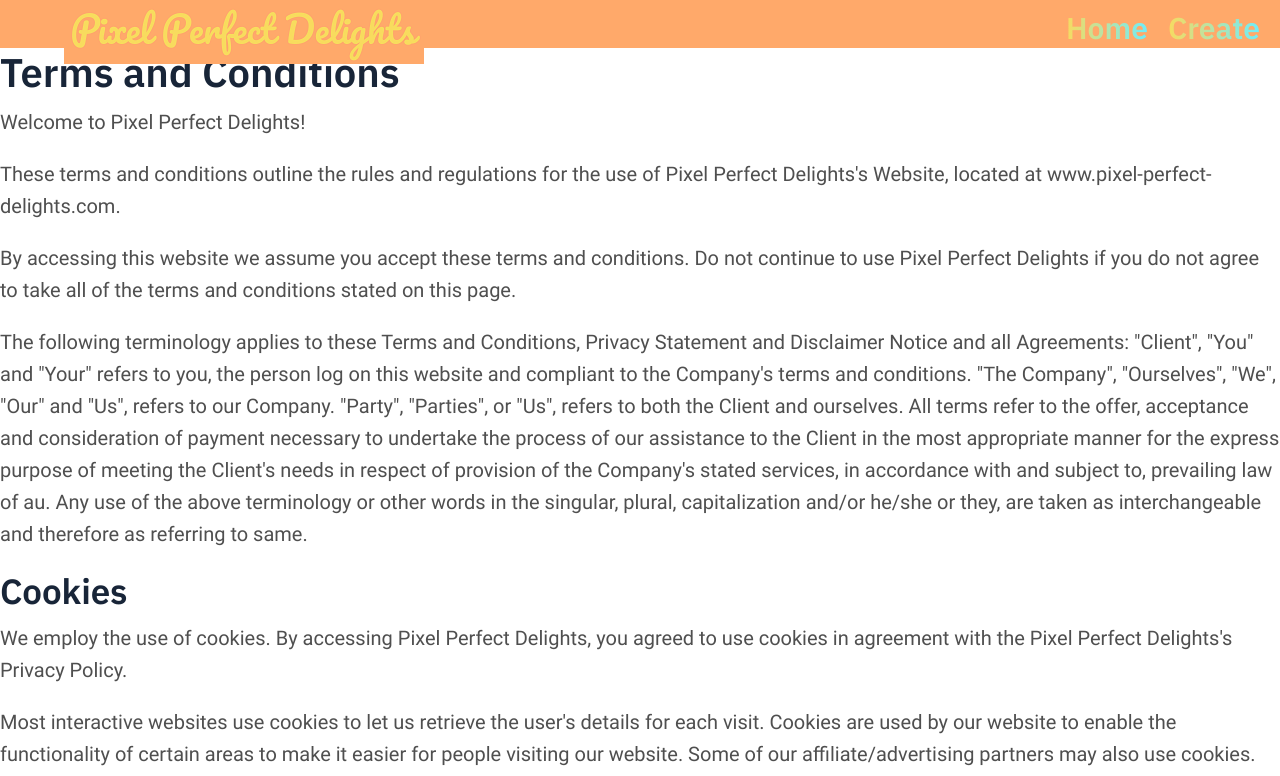
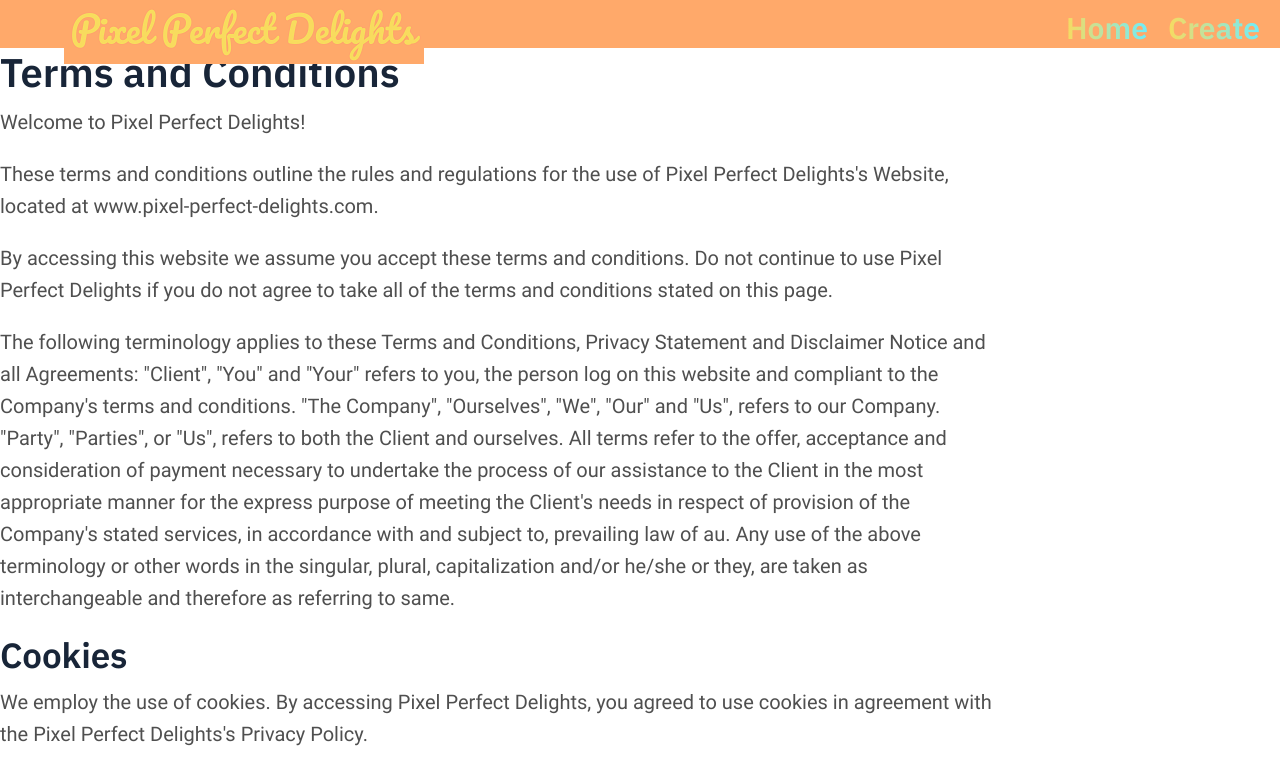
Before and after one commit to Rhett-Williams/personalised-cards-frontend, a React (Create React App) app: page /terms-and-conditions in a window 1280 px wide. Shown: the top 776 px of the page. Built offline with nearby package versions, Linux system fonts and the light colour scheme; no server answers.

Commit message:
Update TermsAndConditions.tsx

```diff
--- a/src/pages/TermsAndConditions.tsx
+++ b/src/pages/TermsAndConditions.tsx
@@ -10,6 +10,7 @@
 
   return (
     <div
+      style={{maxWidth: 1000}}
     >
 <h2><strong>Terms and Conditions</strong></h2>
 
```
